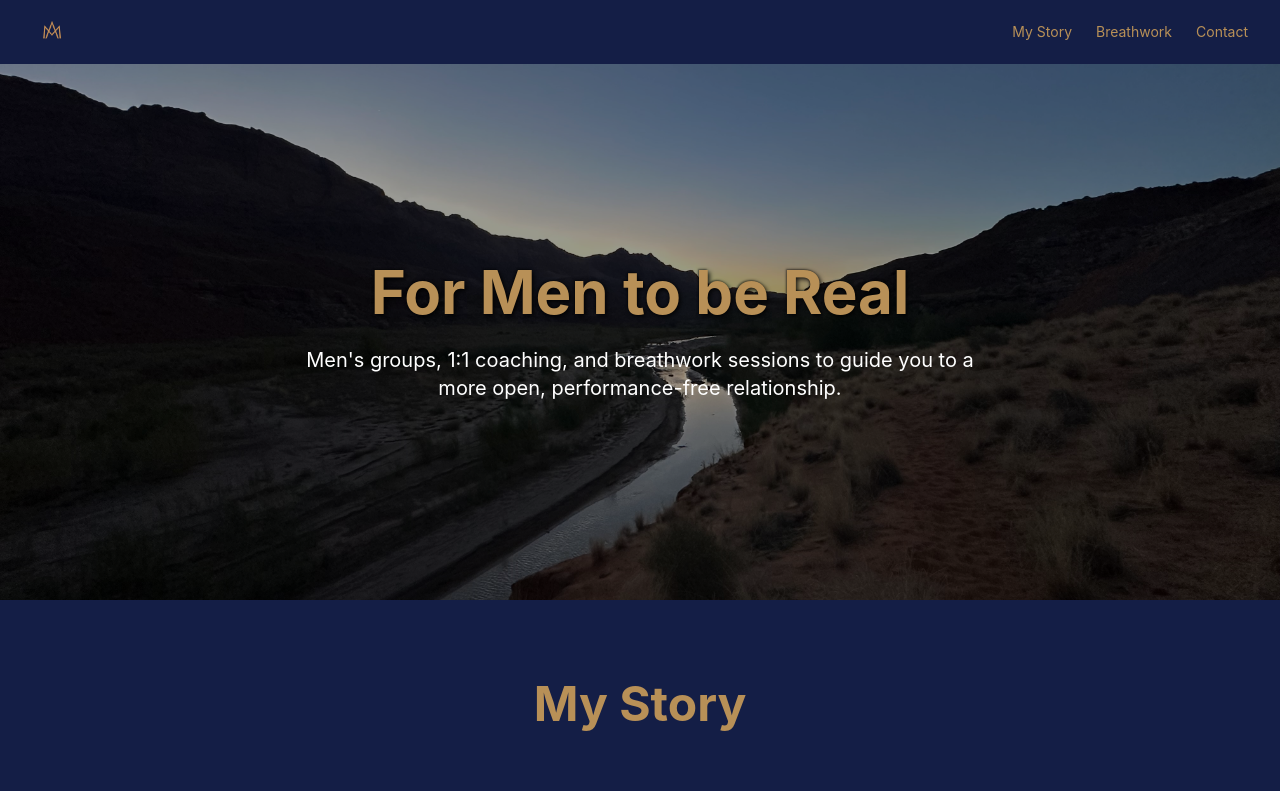
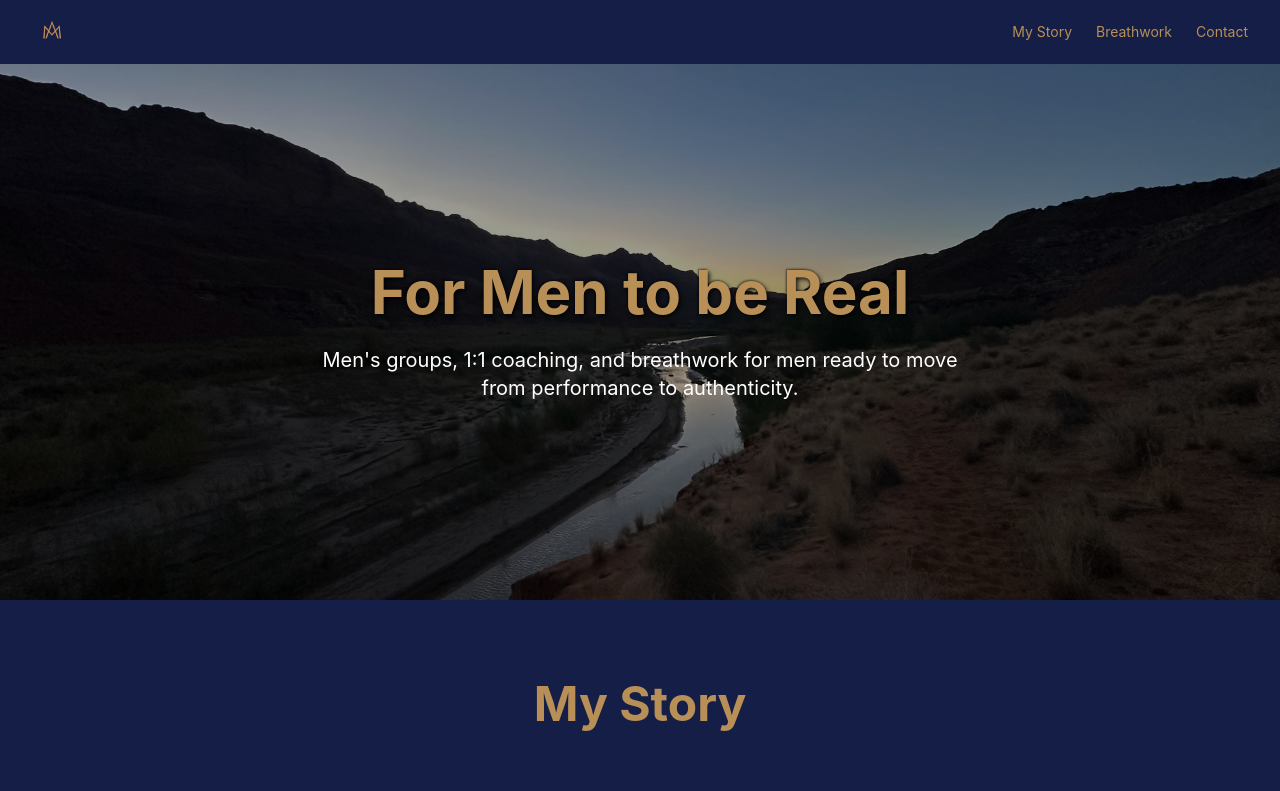
Before and after one commit to agmcdonald24/mens-coaching-site, a Next.js app: page / in a window 1280 px wide. Shown: the top 791 px of the page. Built offline with nearby package versions, Linux system fonts and the light colour scheme.

Commit message:
added gongs path

```diff
--- a/components/Hero.tsx
+++ b/components/Hero.tsx
@@ -14,8 +14,7 @@ export default function Hero() {
           For Men to be Real
         </h1>
         <p className="text-white text-lg sm:text-xl max-w-2xl mx-auto leading-relaxed">
-          Men's groups, 1:1 coaching, and breathwork sessions to guide you to a
-          more open, performance-free relationship.
+          Men's groups, 1:1 coaching, and breathwork for men ready to move from performance to authenticity.
         </p>
       </div>
     </section>
```
